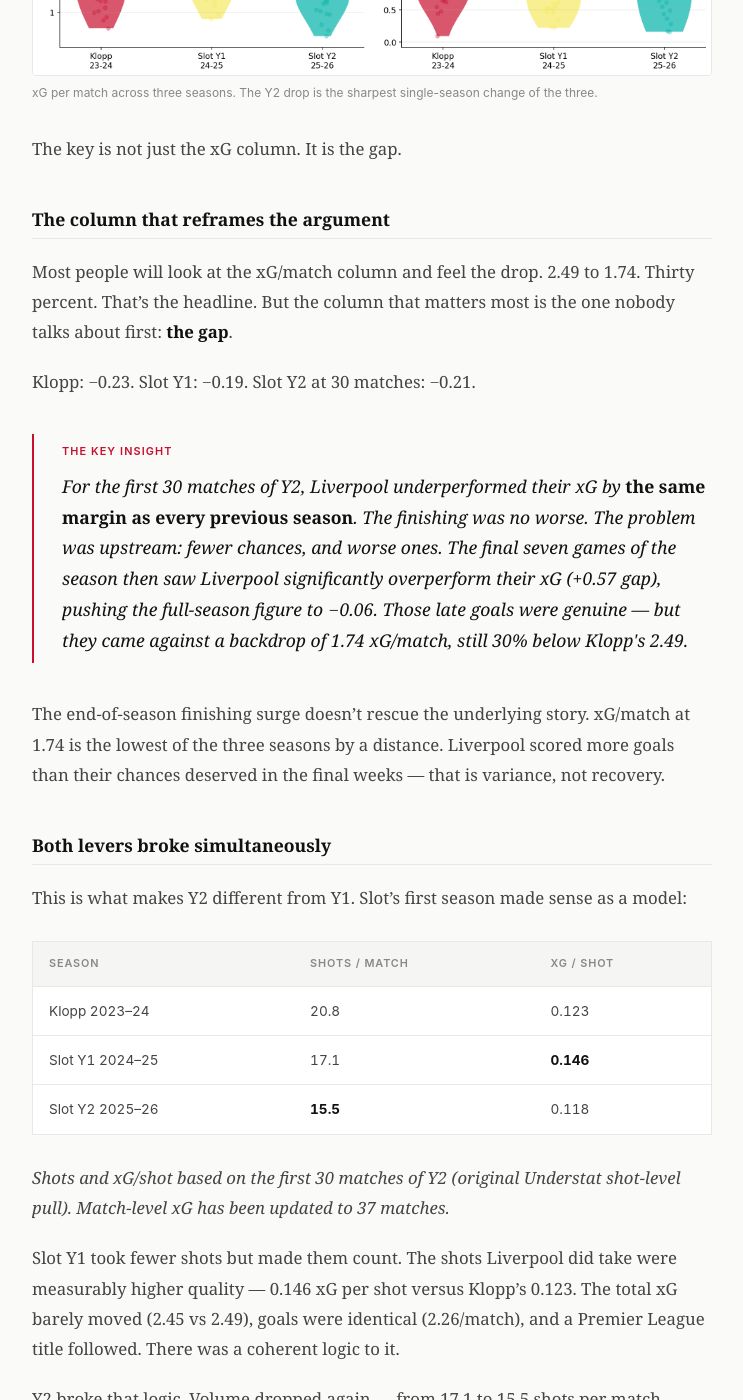
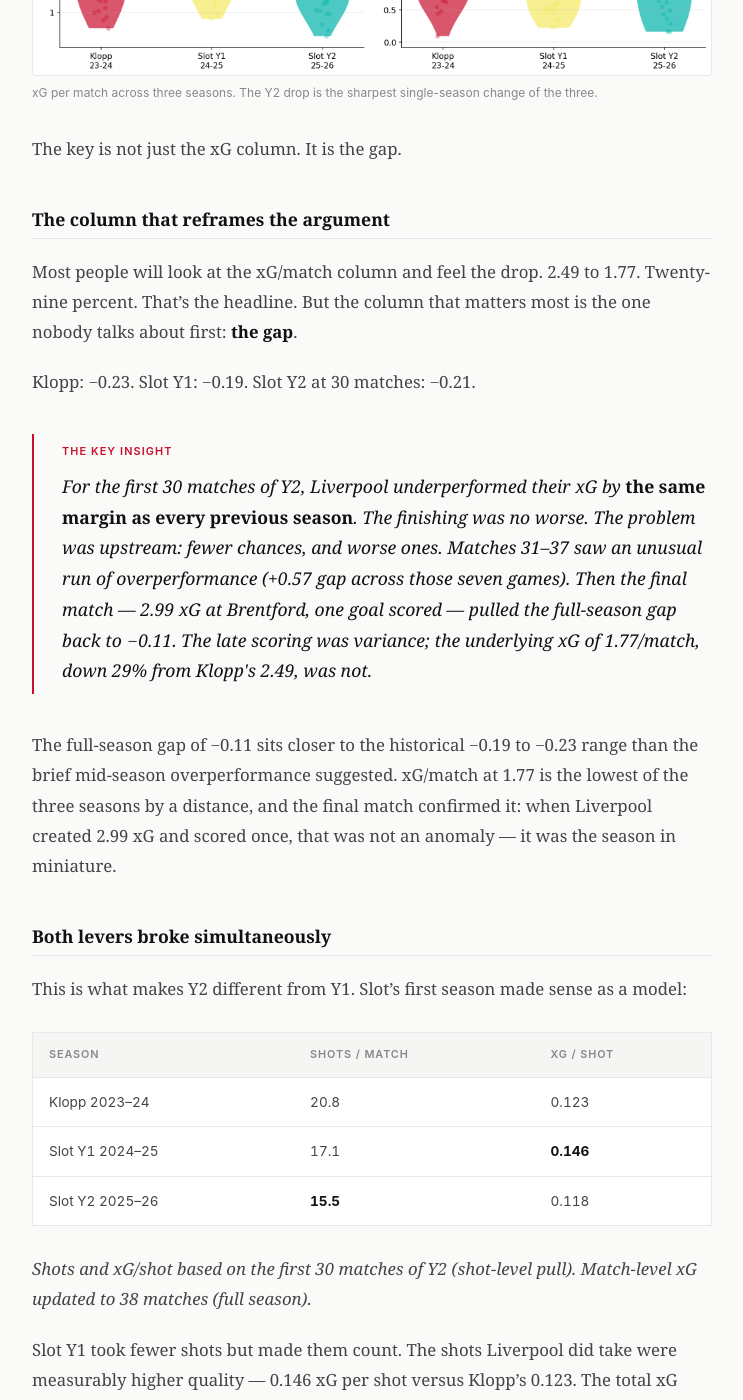
Before and after one commit to gauravahlawat01goal/football-analytics, a Jekyll site: the page built from web/_posts/2026-04-18-xg-decline-not-bad-luck.md, in a window 1280 px wide and 1400 px high, scrolled down 1241 px. Shown: the whole window, without its empty margins (252-995 px from the left). Built offline with Jekyll 4.4.1, drawn with Linux system fonts in a browser that asks for light colours; some of the changed text lies outside the part shown.

Commit message:
fix all stale references found in adversarial audit — post and methodology
Adversarial review (Opus 4.7) found the blog post body was not updated
with final-season numbers. Also found stale match counts and tackles
figures scattered across multiple pages.

Post body fully updated:
- Table: Y2 xG 1.74→1.77, Goals 1.68→1.66, Gap -0.06→-0.11
- Footnote: 37 of 38 → 38 of 38, season complete
- Figure alt text: Slot Y2 1.74 → 1.77
- Gap section: 1.74→1.77, 30%→29%
- Insight callout: rewritten to include Brentford (M38) correctly;
  frames M31-37 overperformance and M38 reversal accurately
- Shots table footnote: updated to 38 matches
- Set-piece section: added first-30-match caveat
- Opponent xG: 37 matches → 38 matches (season complete)
- PPG: 1.59→1.58
- "What this does not prove": 13.3→13.0 tackles
- Frontmatter: date reverted to 2026-04-18 (matches filename/URL)
- Frontmatter description/excerpt: 1.74→1.77, 30%→29%

Other pages:
- Landing page: 37 of 38 → season complete, 38 matches
- Liverpool index: 37 matches → 38 matches (subtitle + eyebrow)
- Liverpool index: tackles 12.9 -27.3% → 13.0 -27.0%
- Methodology: Y2 sample caveat fully updated (season complete)
- Methodology: 13.3 tackles → 13.0 throughout
- Methodology: all 37-match references → 38
- Decline page: SportsMonks note Y2 37→38 matches
- README: season complete, Thread 2 ready to publish

Co-Authored-By: Claude Sonnet 4.6 (1M context) <noreply@anthropic.com>

```diff
--- a/web/_posts/2026-04-18-xg-decline-not-bad-luck.md
+++ b/web/_posts/2026-04-18-xg-decline-not-bad-luck.md
@@ -1,13 +1,13 @@
 ---
 layout: post
 title: "Liverpool's xG decline isn't bad luck"
-date: 2026-05-18
+date: 2026-04-18
 thread_num: 1
 status: live
 status_label: "Live"
-data_source: "Understat · 1,924 shots · 107 matches"
-description: "Three seasons of shot data show Liverpool's attacking xG fell 30% in Slot Y2 — from 2.49 to 1.74 per match. The decline is visible before the finishing, not in it."
-excerpt: "Liverpool's attacking xG fell from 2.49 (Klopp) to 1.74 (Slot Y2) — a 30% drop that shows up in shot volume, shot quality, and set-piece output. The problem is upstream of the finishing."
+data_source: "Understat · full 38-match season · SportsMonks"
+description: "Three seasons of data show Liverpool's attacking xG fell 29% in Slot Y2 — from 2.49 to 1.77 per match. Full season, 38 matches. The decline is visible before the finishing, not in it."
+excerpt: "Liverpool's attacking xG fell from 2.49 (Klopp) to 1.77 (Slot Y2) — a 29% drop across the full 38-match season. Shot volume declined, shot quality declined, set-piece output halved. The problem starts before finishing."
 ---
 
 Ask most Liverpool fans what went wrong this season and they'll tell you the same thing: bad luck, near misses, posts, goalkeepers. The idea that the results don't reflect the performances. That things will turn.
@@ -24,12 +24,12 @@ Here is the full picture across all three seasons:
 |--------|-----------|---------------|-----|
 | Klopp 2023–24 | 2.49 | 2.26 | −0.23 |
 | Slot Y1 2024–25 | 2.45 | 2.26 | −0.19 |
-| Slot Y2 2025–26 | **1.74** | **1.68** | −0.06 |
+| Slot Y2 2025–26 | **1.77** | **1.66** | −0.11 |
 
-*Source: Understat. Slot Y2: 37 of 38 matches played.*
+*Source: Understat. Slot Y2: 38 of 38 matches — season complete.*
 
 <figure class="post-figure">
-  <img src="{{ '/assets/figures/xg_per_match.png' | relative_url }}" alt="xG per match by season: Klopp 2.49, Slot Y1 2.45, Slot Y2 1.74" />
+  <img src="{{ '/assets/figures/xg_per_match.png' | relative_url }}" alt="xG per match by season: Klopp 2.49, Slot Y1 2.45, Slot Y2 1.77" />
   <figcaption>xG per match across three seasons. The Y2 drop is the sharpest single-season change of the three.</figcaption>
 </figure>
 
@@ -37,16 +37,16 @@ The key is not just the xG column. It is the gap.
 
 ## The column that reframes the argument
 
-Most people will look at the xG/match column and feel the drop. 2.49 to 1.74. Thirty percent. That's the headline. But the column that matters most is the one nobody talks about first: **the gap**.
+Most people will look at the xG/match column and feel the drop. 2.49 to 1.77. Twenty-nine percent. That's the headline. But the column that matters most is the one nobody talks about first: **the gap**.
 
 Klopp: −0.23. Slot Y1: −0.19. Slot Y2 at 30 matches: −0.21.
 
 <div class="insight-callout">
   <div class="insight-label">The key insight</div>
-  <p>For the first 30 matches of Y2, Liverpool underperformed their xG by <strong>the same margin as every previous season</strong>. The finishing was no worse. The problem was upstream: fewer chances, and worse ones. The final seven games of the season then saw Liverpool significantly overperform their xG (+0.57 gap), pushing the full-season figure to −0.06. Those late goals were genuine — but they came against a backdrop of 1.74 xG/match, still 30% below Klopp's 2.49.</p>
+  <p>For the first 30 matches of Y2, Liverpool underperformed their xG by <strong>the same margin as every previous season</strong>. The finishing was no worse. The problem was upstream: fewer chances, and worse ones. Matches 31–37 saw an unusual run of overperformance (+0.57 gap across those seven games). Then the final match — 2.99 xG at Brentford, one goal scored — pulled the full-season gap back to −0.11. The late scoring was variance; the underlying xG of 1.77/match, down 29% from Klopp's 2.49, was not.</p>
 </div>
 
-The end-of-season finishing surge doesn't rescue the underlying story. xG/match at 1.74 is the lowest of the three seasons by a distance. Liverpool scored more goals than their chances deserved in the final weeks — that is variance, not recovery.
+The full-season gap of −0.11 sits closer to the historical −0.19 to −0.23 range than the brief mid-season overperformance suggested. xG/match at 1.77 is the lowest of the three seasons by a distance, and the final match confirmed it: when Liverpool created 2.99 xG and scored once, that was not an anomaly — it was the season in miniature.
 
 ## Both levers broke simultaneously
 
@@ -58,7 +58,7 @@ This is what makes Y2 different from Y1. Slot's first season made sense as a mod
 | Slot Y1 2024–25 | 17.1 | **0.146** |
 | Slot Y2 2025–26 | **15.5** | 0.118 |
 
-*Shots and xG/shot based on the first 30 matches of Y2 (original Understat shot-level pull). Match-level xG has been updated to 37 matches.*
+*Shots and xG/shot based on the first 30 matches of Y2 (shot-level pull). Match-level xG updated to 38 matches (full season).*
 
 Slot Y1 took fewer shots but made them count. The shots Liverpool did take were measurably higher quality — 0.146 xG per shot versus Klopp's 0.123. The total xG barely moved (2.45 vs 2.49), goals were identical (2.26/match), and a Premier League title followed. There was a coherent logic to it.
 
@@ -76,13 +76,15 @@ One part of the xG story is easier to isolate:
 
 Set-piece expected goals halved from the Klopp era to Y2. That is not a rounding error — it is roughly a third of a goal per match in expected value, gone. The decline began under Slot Y1 (−28% while Trent Alexander-Arnold was still at the club) and continued after his departure (−30% Y1→Y2). The precise contribution of each factor is the subject of Thread 02: The Trent Effect, Part 1.
 
+*Set-piece xG figures are from the first 30-match Understat shot-level pull; match-level xG is updated to the full 38 matches.*
+
 ## The defence held until it didn't
 
 One mitigating factor from Slot's first season deserves credit: the defence. Liverpool conceded an opponent xG of just 1.11 in Y1, the best of the three seasons, which cushioned the attacking efficiency shift. That buffer is gone in Y2.
 
-Opponent xG/match: 1.25 (Klopp) → 1.11 (Slot Y1) → **1.42** (Slot Y2, 37 matches).
+Opponent xG/match: 1.25 (Klopp) → 1.11 (Slot Y1) → **1.42** (Slot Y2, 38 matches — season complete).
 
-Attack and defence regressed simultaneously. The 1.59 PPG — down from 2.16 under Klopp and 2.21 in Y1 — is not a cluster of near misses. It is the predictable arithmetic of creating fewer, worse chances, while allowing more of them at the other end.
+Attack and defence regressed simultaneously. The 1.58 PPG — down from 2.16 under Klopp and 2.21 in Y1 — is not a cluster of near misses. It is the predictable arithmetic of creating fewer, worse chances, while allowing more of them at the other end.
 
 ## What independent data confirms
 
@@ -101,7 +103,7 @@ What you've been watching this season — the listless phases, the inability to
 
 This analysis shows association, not causation. It does not isolate Slot's tactical choices from squad changes, Trent Alexander-Arnold's departure, injuries, fixture difficulty, or any other variable. It shows that the decline is visible in attacking xG, shot volume, shot quality, set-piece output, and independent match-stat signals — consistently, across two data sources.
 
-It does not adjust for opponent strength. A tackle count of 13.3/match means different things against different opposition. Opponent-adjusted metrics are planned but not yet complete.
+It does not adjust for opponent strength. A tackle count of 13.0/match means different things against different opposition. Opponent-adjusted metrics are planned but not yet complete.
 
 It does not predict next season.
 
```
Also changed, not shown: web/index.md (+1 -1 lines), web/liverpool/decline/index.md (+1 -1 lines), web/liverpool/index.md (+3 -3 lines), web/methodology/index.md (+9 -12 lines), README.md.
